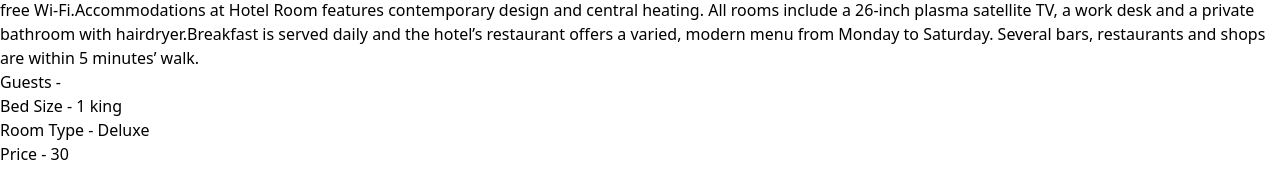
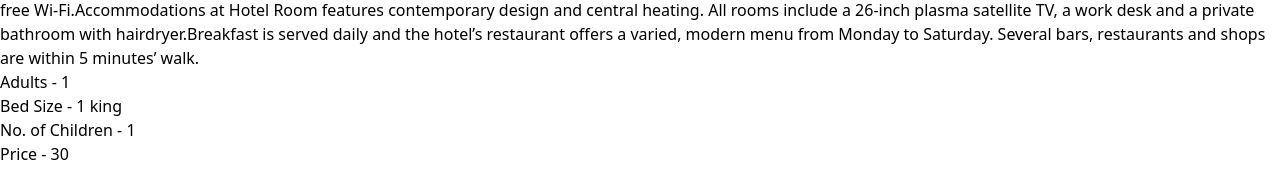
Before and after one commit to sarb001/Booker.com, a React (Vite) app: page /room/1 in a window 1280 px wide. Shown: the part 502-694 px from the top of the page. Built offline with nearby package versions, Linux system fonts and the light colour scheme.

Commit message:
children file - restructured

```diff
--- a/src/Pages/SpecificRoom.jsx
+++ b/src/Pages/SpecificRoom.jsx
@@ -10,7 +10,7 @@ const SpecificRoom = () => {
     const selectedroom = room.find((room) => room.id ===  parseInt(roomid));
     console.log('selected room -',selectedroom);
 
-     const { about, bedSize ,featured , guests ,id , img ,name ,price , type  } =  selectedroom;
+     const { about, bedSize ,featured , adults ,id , img ,name ,price , children  } =  selectedroom;
 
   return (
     <>
@@ -23,9 +23,9 @@ const SpecificRoom = () => {
         </div>
            <div className='text-xl'> {about}  </div>
         <span className='text-3xl'>
-          <div> Guests - {guests}  </div>
+          <div>  Adults - {adults}  </div>
           <div>  Bed Size - {bedSize}  </div>
-          <div> Room Type - {type} </div>
+          <div> No. of  Children - {children} </div>
         </span>
       </div>
 
--- a/src/components/BestRooms/BestRooms.jsx
+++ b/src/components/BestRooms/BestRooms.jsx
@@ -31,7 +31,7 @@ const BestRooms = () => {
                   <div className='text-2xl'> Only Adults - {data?.adults} </div>
 
                   <div className='text-2xl'>
-                    {data?.children.length >= 1 ? data?.children  : "No Children Included" }
+                    {data?.children >= 1 ? ` Children - ${data?.children}` : "No Children Included" }
                   </div>
 
                   <div>
```
